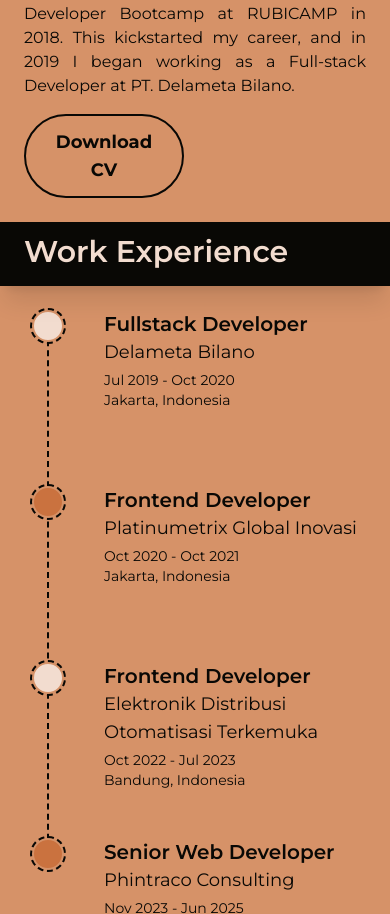
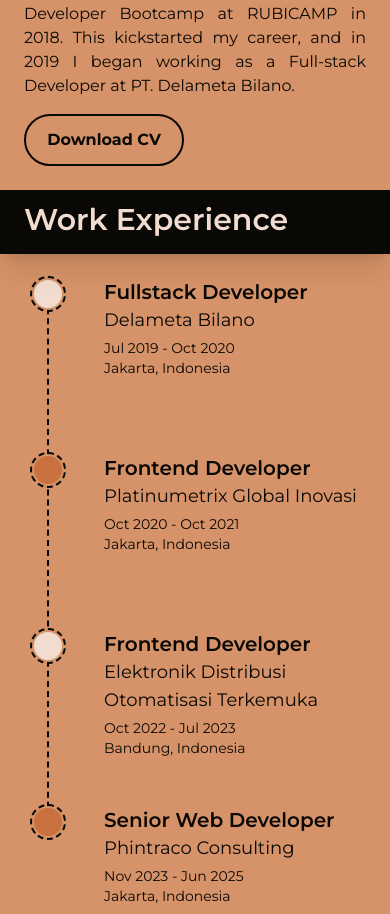
Before and after one commit to walyxxi/portfolio, a React (Vite) app: page / in a window 390 px wide. Shown: the part 1306-2220 px from the top of the page. Built offline with nearby package versions, Linux system fonts and the light colour scheme.

Commit message:
update: button download CV

```diff
--- a/package.json
+++ b/package.json
@@ -1,7 +1,7 @@
 {
   "name": "projects",
   "private": true,
-  "version": "0.0.0",
+  "version": "1.1.0",
   "type": "module",
   "scripts": {
     "dev": "vite",
--- a/src/components/sections/About.tsx
+++ b/src/components/sections/About.tsx
@@ -33,7 +33,7 @@
           <a
             href="/CV_Waliyul Ardy.pdf"
             download
-            className="text-center text-lg md:text-xl border-2 border-black font-bold cursor-pointer w-40 md:w-50 rounded-full px-4 py-3 text-black bg-primary hover:bg-black hover:text-white transition-colors duration-300"
+            className="text-center md:text-xl border-2 border-black font-bold cursor-pointer w-40 md:w-50 rounded-full px-4 py-3 text-black bg-primary hover:bg-black hover:text-white transition-colors duration-300"
           >
             Download CV
           </a>
```
